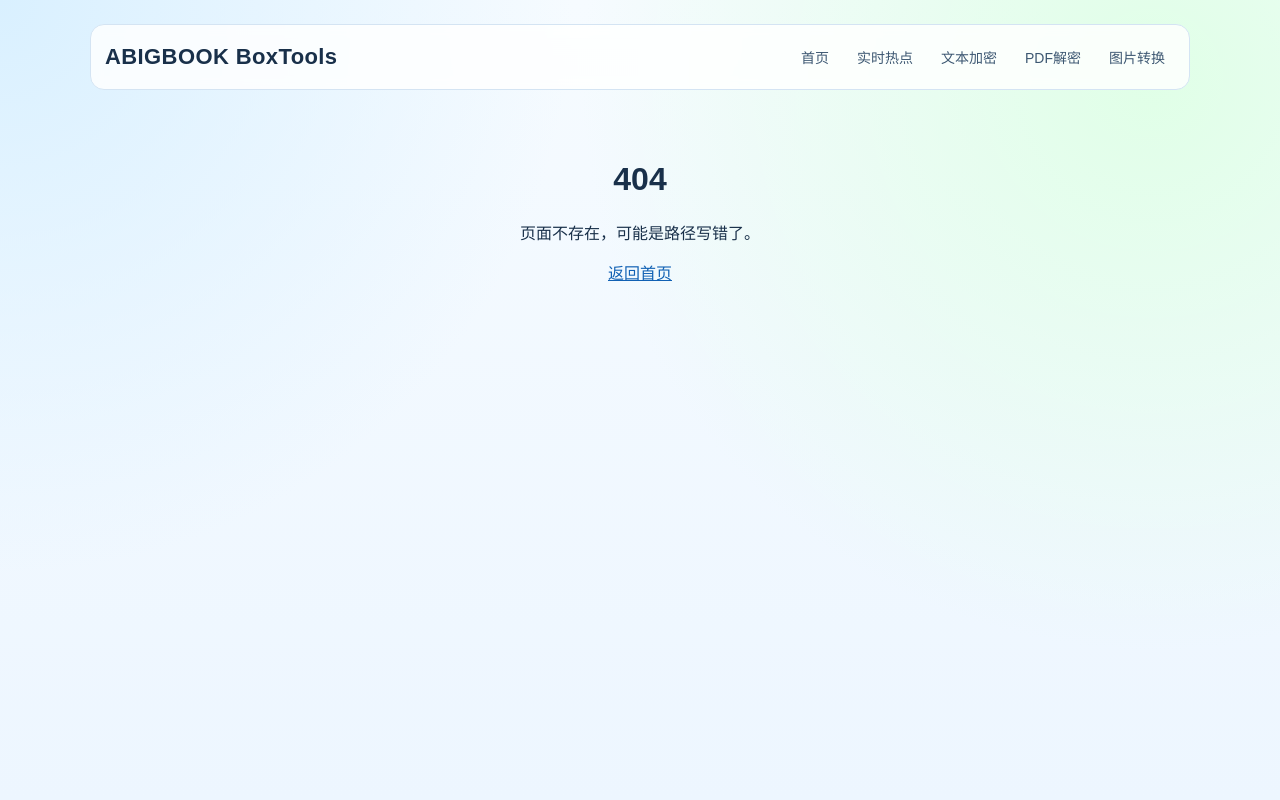
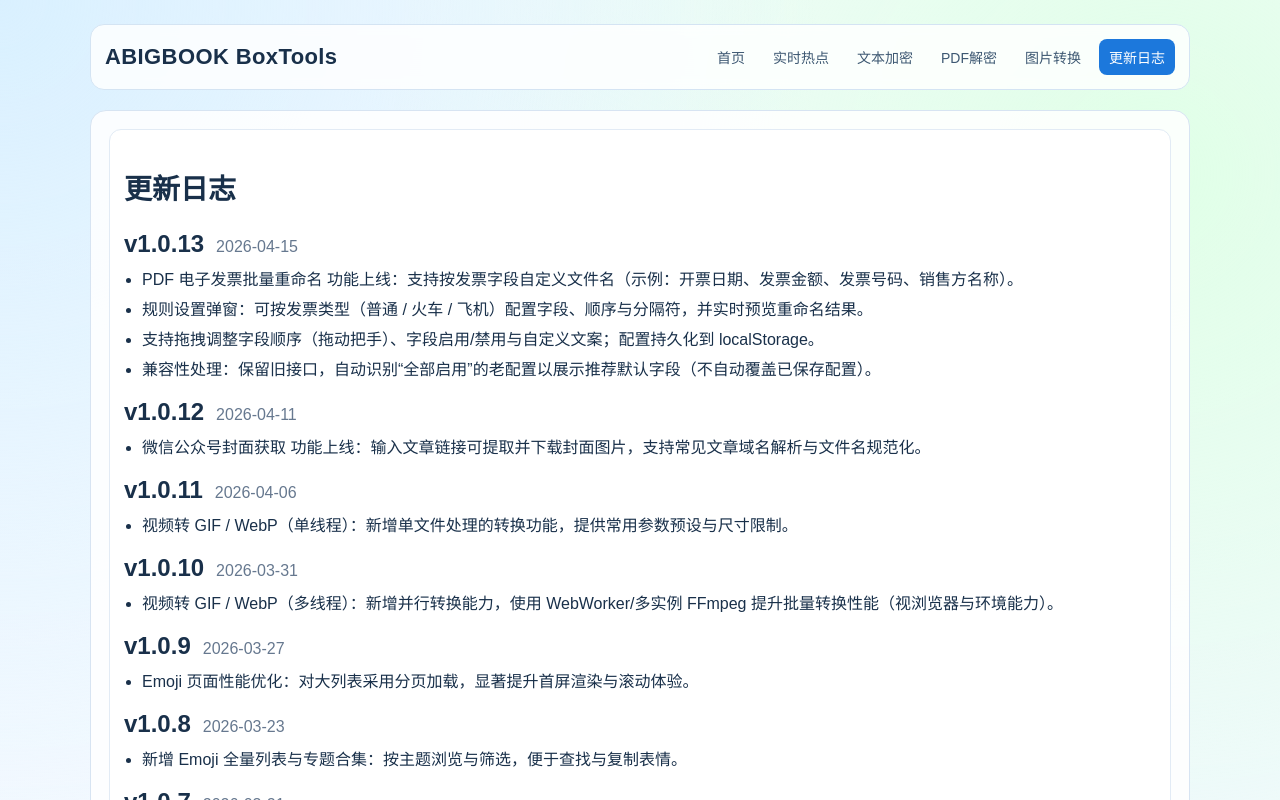
Before and after one commit to love-Liushuang/tools, a React (Vite) app in the folder client/: page /tools/changelog in a window 1280 px wide. Before the commit this address had no page. Shown: the top 800 px of the page. Built offline with nearby package versions, Linux system fonts and the light colour scheme.

Commit message:
feat: 更新日志

```diff
--- a/client/src/App.jsx
+++ b/client/src/App.jsx
@@ -25,6 +25,7 @@ import EmojiTopicsPage from './pages/EmojiTopicsPage';
 import EmojiTopicDetailPage from './pages/EmojiTopicDetailPage';
 import WechatCoverPage from './pages/WechatCoverPage';
 import NotFoundPage from './pages/NotFoundPage';
+import ChangelogPage from './pages/ChangelogPage';
 
 const InvoiceRenamePage = lazy(() => import('./pages/InvoiceRenamePage'));
 
@@ -80,6 +81,7 @@ function App() {
             )}
           />
           <Route path="tools/image-convert" element={<ImageConvertPage />} />
+          <Route path="tools/changelog" element={<ChangelogPage />} />
           <Route path="tools/svg-base64" element={<SvgBase64Page />} />
           <Route path="tools/svg-path" element={<SvgPathPage />} />
           <Route path="tools/svg-preview" element={<SvgPreviewPage />} />
--- a/client/src/components/SiteLayout.jsx
+++ b/client/src/components/SiteLayout.jsx
@@ -16,6 +16,7 @@ function SiteLayout() {
             <NavLink to="/tools/text-letter">文本加密</NavLink>
             <NavLink to="/tools/unlock-pdf">PDF解密</NavLink>
             <NavLink to="/tools/image-convert">图片转换</NavLink>
+            <NavLink to="/tools/changelog">更新日志</NavLink>
           </nav>
         </header>
         <Outlet />
--- /dev/null
+++ b/client/src/pages/ChangelogPage.jsx
@@ -0,0 +1,140 @@
+import React from 'react';
+
+function ChangelogPage () {
+    const entries = [
+        {
+            version: 'v1.0.13',
+            date: '2026-04-15',
+            items: [
+                'PDF 电子发票批量重命名 功能上线：支持按发票字段自定义文件名（示例：开票日期、发票金额、发票号码、销售方名称）。',
+                '规则设置弹窗：可按发票类型（普通 / 火车 / 飞机）配置字段、顺序与分隔符，并实时预览重命名结果。',
+                '支持拖拽调整字段顺序（拖动把手）、字段启用/禁用与自定义文案；配置持久化到 localStorage。',
+                '兼容性处理：保留旧接口，自动识别“全部启用”的老配置以展示推荐默认字段（不自动覆盖已保存配置）。',
+            ],
+        },
+        {
+            version: 'v1.0.12',
+            date: '2026-04-11',
+            items: [
+                '微信公众号封面获取 功能上线：输入文章链接可提取并下载封面图片，支持常见文章域名解析与文件名规范化。',
+            ],
+        },
+        {
+            version: 'v1.0.11',
+            date: '2026-04-06',
+            items: [
+                '视频转 GIF / WebP（单线程）：新增单文件处理的转换功能，提供常用参数预设与尺寸限制。',
+            ],
+        },
+        {
+            version: 'v1.0.10',
+            date: '2026-03-31',
+            items: [
+                '视频转 GIF / WebP（多线程）：新增并行转换能力，使用 WebWorker/多实例 FFmpeg 提升批量转换性能（视浏览器与环境能力）。',
+            ],
+        },
+        {
+            version: 'v1.0.9',
+            date: '2026-03-27',
+            items: [
+                'Emoji 页面性能优化：对大列表采用分页加载，显著提升首屏渲染与滚动体验。',
+            ],
+        },
+        {
+            version: 'v1.0.8',
+            date: '2026-03-23',
+            items: [
+                '新增 Emoji 全量列表与专题合集：按主题浏览与筛选，便于查找与复制表情。',
+            ],
+        },
+        {
+            version: 'v1.0.7',
+            date: '2026-03-21',
+            items: [
+                '文件 MD5 批量计算：支持拖拽多文件并同时计算校验值，便于文件完整性校验与核对。',
+            ],
+        },
+        {
+            version: 'v1.0.6',
+            date: '2026-03-19',
+            items: [
+                '网页整页截图：支持完整页面滚动截取并导出图片，适用于长文档或页面存档。',
+            ],
+        },
+        {
+            version: 'v1.0.5',
+            date: '2026-03-15',
+            items: [
+                '实时热点聚合：新增热点聚合展示。',
+                'Markdown 在线编辑器：Markdown 编辑器提供即时预览与导出功能。',
+            ],
+        },
+        {
+            version: 'v1.0.4',
+            date: '2026-03-14',
+            items: [
+                '种子转磁力链接：解析 .torrent 并生成 magnet 链接，方便分享与使用。',
+            ],
+        },
+        {
+            version: 'v1.0.3',
+            date: '2026-03-12',
+            items: [
+                '文件加密 / 解密（本地）：在浏览器端进行对称加密与解密，文件不出本地，适合敏感文件处理。',
+            ],
+        },
+        {
+            version: 'v1.0.2',
+            date: '2026-03-11',
+            items: [
+                '工具集更新：JSON 工具大全（格式化/压缩/验证）',
+                '工具集更新：SVG 图片预览',
+                '工具集更新：SVG 转 Base64',
+                '工具集更新：SVG Path 预览',
+                '工具集更新：文本内容对比',
+            ],
+        },
+        {
+            version: 'v1.0.1',
+            date: '2026-03-08',
+            items: [
+                '在线图片转换：支持多种图片格式互转（含 WebP/PNG/JPEG）与简单压缩参数。',
+            ],
+        },
+        {
+            version: 'v1.0.0',
+            date: '2026-03-06',
+            items: [
+                '基础工具集合上线：PDF 解密',
+                '基础工具集合上线：文本加密为字母',
+                '基础工具集合上线：Base64 编解码',
+                '基础工具集合上线：文本统计等实用小工具',
+            ],
+        },
+    ];
+
+    return (
+        <main className="tool-page">
+            <section className="tool-card">
+                <h2 style={{ fontSize: 28 }}>更新日志</h2>
+                <div style={{ marginTop: 12 }}>
+                    {entries.map((e) => (
+                        <div key={e.version} style={{ marginBottom: 18 }}>
+                            <div style={{ display: 'flex', gap: 12, alignItems: 'baseline' }}>
+                                <strong style={{ fontSize: 24 }}>{e.version}</strong>
+                                <span style={{ color: '#66788f' }}>{e.date}</span>
+                            </div>
+                            <ul style={{ marginTop: 8, paddingLeft: 18 }}>
+                                {e.items.map((it, idx) => (
+                                    <li key={idx} style={{ marginBottom: 6 }}>{it}</li>
+                                ))}
+                            </ul>
+                        </div>
+                    ))}
+                </div>
+            </section>
+        </main>
+    );
+}
+
+export default ChangelogPage;
```
